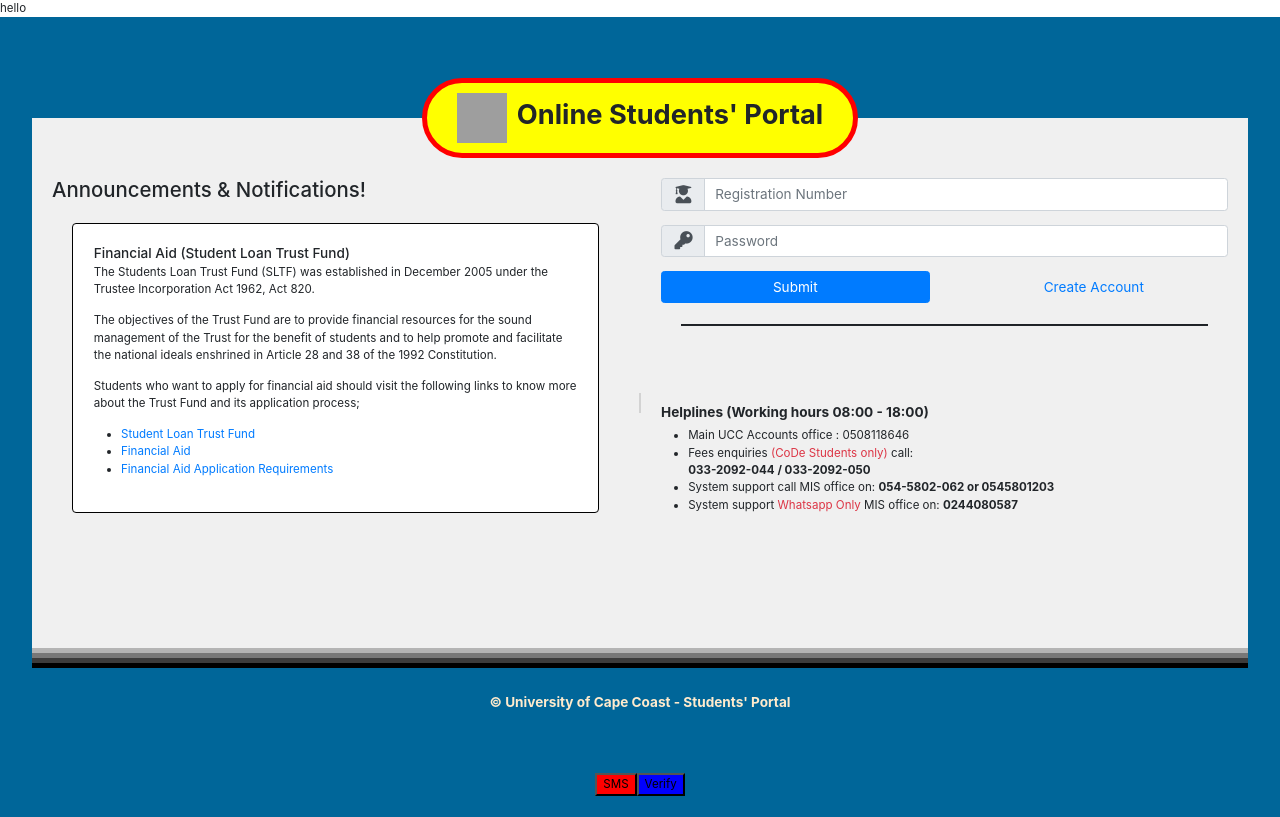
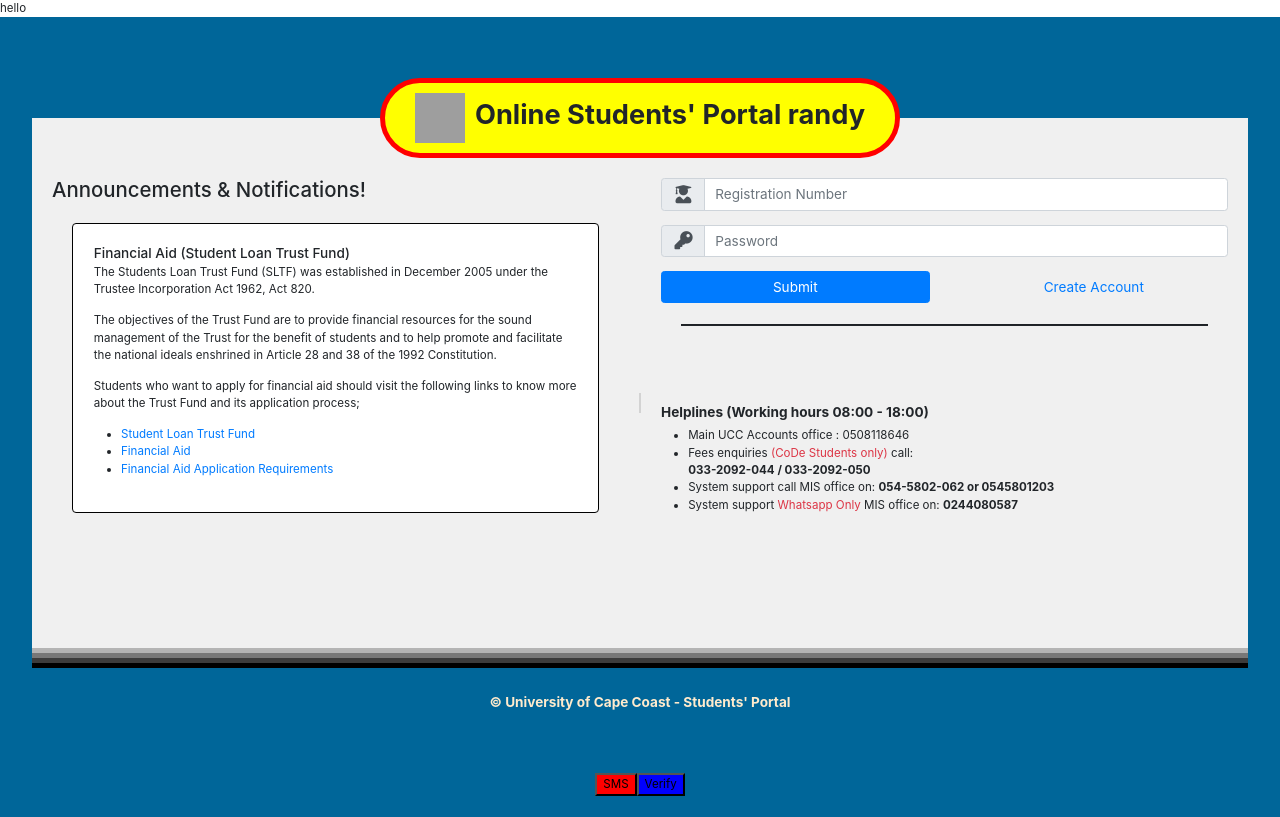
Before and after one commit to Rookid19/Ucc-School-Portal, a React (Create React App) app: page / in a window 1280 px wide. Built offline with nearby package versions, Linux system fonts and the light colour scheme; grey boxes are pictures that could not be loaded; a web font is replaced by a local one.

Commit message:
Update Homepage.jsx

```diff
--- a/src/Homepage/Homepage.jsx
+++ b/src/Homepage/Homepage.jsx
@@ -14,63 +14,7 @@
   const [loading, setLoading] = useState("Submit");
 
   // [A-Z]{2}/[A-Z]{3}/[0-9]{2}/[0-9]{4}
-  // const setUpRecaptcha = () => {
-  //   window.recaptchaVerifier = new RecaptchaVerifier(
-  //     "recaptcha-container",
-  //     {
-  //       size: "invisible",
-  //       callback: (response) => {
-  //         // reCAPTCHA solved, allow signInWithPhoneNumber.
-  //         console.log("recaptach resolved");
-  //         onSignInSubmit();
-  //       },
-  //     },
-  //     auth
-  //   );
-  // };
 
-  // const onSignInSubmit = (event) => {
-  //   event.preventDefault();
-  //   setUpRecaptcha();
-  //   const phoneNumber = "+233240727345";
-  //   const appVerifier = window.recaptchaVerifier;
-
-  //   signInWithPhoneNumber(auth, phoneNumber, appVerifier)
-  //     .then((confirmationResult) => {
-  //       // SMS sent. Prompt user to type the code from the message, then sign the
-  //       // user in with confirmationResult.confirm(code).
-  //       window.confirmationResult = confirmationResult;
-  //       console.log(
-  //         "confirmationResult ----> " + JSON.stringify(confirmationResult)
-  //       );
-  //       // ...
-  //     })
-  //     .catch((error) => {
-  //       alert(error);
-  //       console.log("Invalid Otp verification code");
-  //       // Error; SMS not sent
-  //       // ...
-  //     });
-  // };
-
-  // const verifyOtp = (e) => {
-  //   e.preventDefault();
-  //   const code = "520673";
-  //   let confirmationResult = window.confirmationResult;
-  //   confirmationResult
-  //     .confirm(code)
-  //     .then((result) => {
-  //       // User signed in successfully.
-  //       const user = result.user;
-  //       // ...
-  //       alert("Successully signed in");
-  //     })
-  //     .catch((error) => {
-  //       alert(error);
-  //       // User couldn't sign in (bad verification code?)
-  //       // ...
-  //     });
-  // };
 
   return (
     <main id="main" className="login-body">
@@ -80,7 +24,7 @@
             src="https://portal.ucc.edu.gh/reset/assets/images/ucc_logo.png"
             className="img-fluid"
           />
-          <h3>Online Students' Portal </h3>
+          <h3>Online Students' Portal randy</h3>
         </div>
       </Fade>
       <div className="login-container">
```
